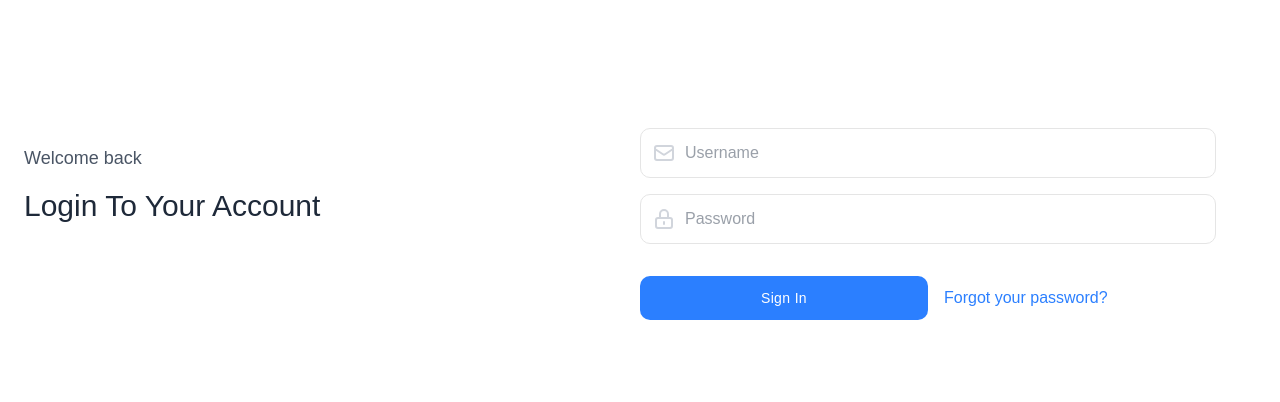
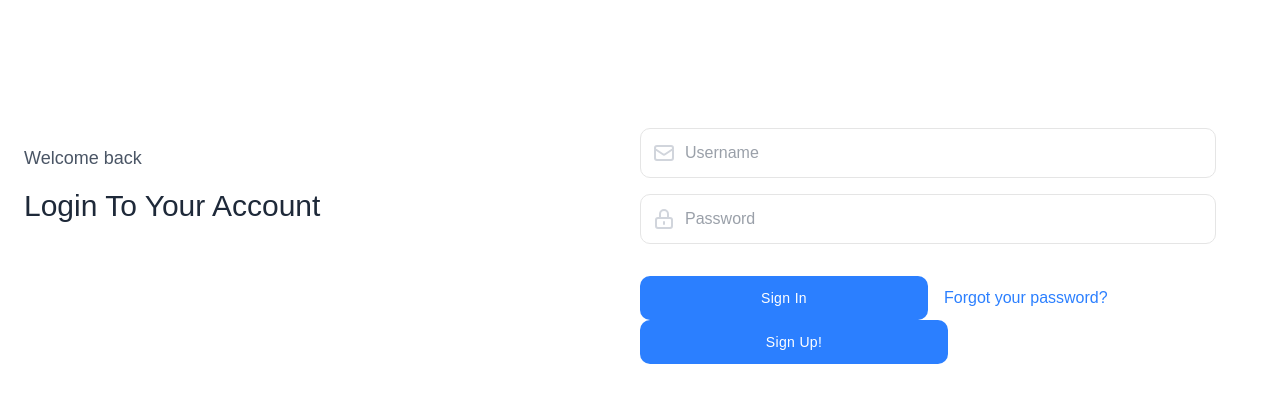
Before and after one commit to Savirar0/EasyDocs, a React app in the folder Frontend/: page / in a window 1280 px wide. Shown: the top 402 px of the page. Built offline with nearby package versions, Linux system fonts and the light colour scheme; the HTML template or start-up script is replaced by a standard one.

Commit message:
feat: Ui updates

```diff
--- a/Frontend/src/App.jsx
+++ b/Frontend/src/App.jsx
@@ -1,6 +1,7 @@
 import 'react';
 import Login from './pages/Login'; // Adjust path if it's under src/components
 import { useAuth } from './context/auth';
+import CompanyRegistration from './pages/CompanyRegistration';
 
 function App() {
   const { token, role, companyId } = useAuth();
--- a/Frontend/src/pages/Login.jsx
+++ b/Frontend/src/pages/Login.jsx
@@ -1,7 +1,7 @@
 import 'react'
 import { useActionState } from 'react'
 import { useAuth } from '../context/auth'
-
+import CompanyRegistration from './CompanyRegistration';
 
 
 function Login() {
@@ -49,7 +49,7 @@ function Login() {
                 </h1>
             </div>
 
-            <div className="mt-8 lg:w-1/2 lg:mt-0">
+            <div className="mt-8 lg:w-1/2 lg:mt-0 justify-center">
                 <form action={formAction} className="w-full lg:max-w-xl">
                     <div className="relative flex items-center">
                         <span className="absolute">
@@ -78,7 +78,11 @@ function Login() {
                         Forgot your password?
                         </a>
                     </div>
+
                 </form>
+                <button disabled={formLoading} onClick={CompanyRegistration} type="submit" className="w-full px-6 py-3 text-sm font-medium tracking-wide text-white capitalize transition-colors duration-300 transform bg-blue-500 rounded-lg md:w-1/2 hover:bg-blue-400 focus:outline-none focus:ring focus:ring-blue-300 focus:ring-opacity-50 disabled:opacity-50">
+                    Sign Up!
+                </button>
             </div>
             </div>
         </div>
```
Lines whose indentation alone changed are shown as unchanged.
